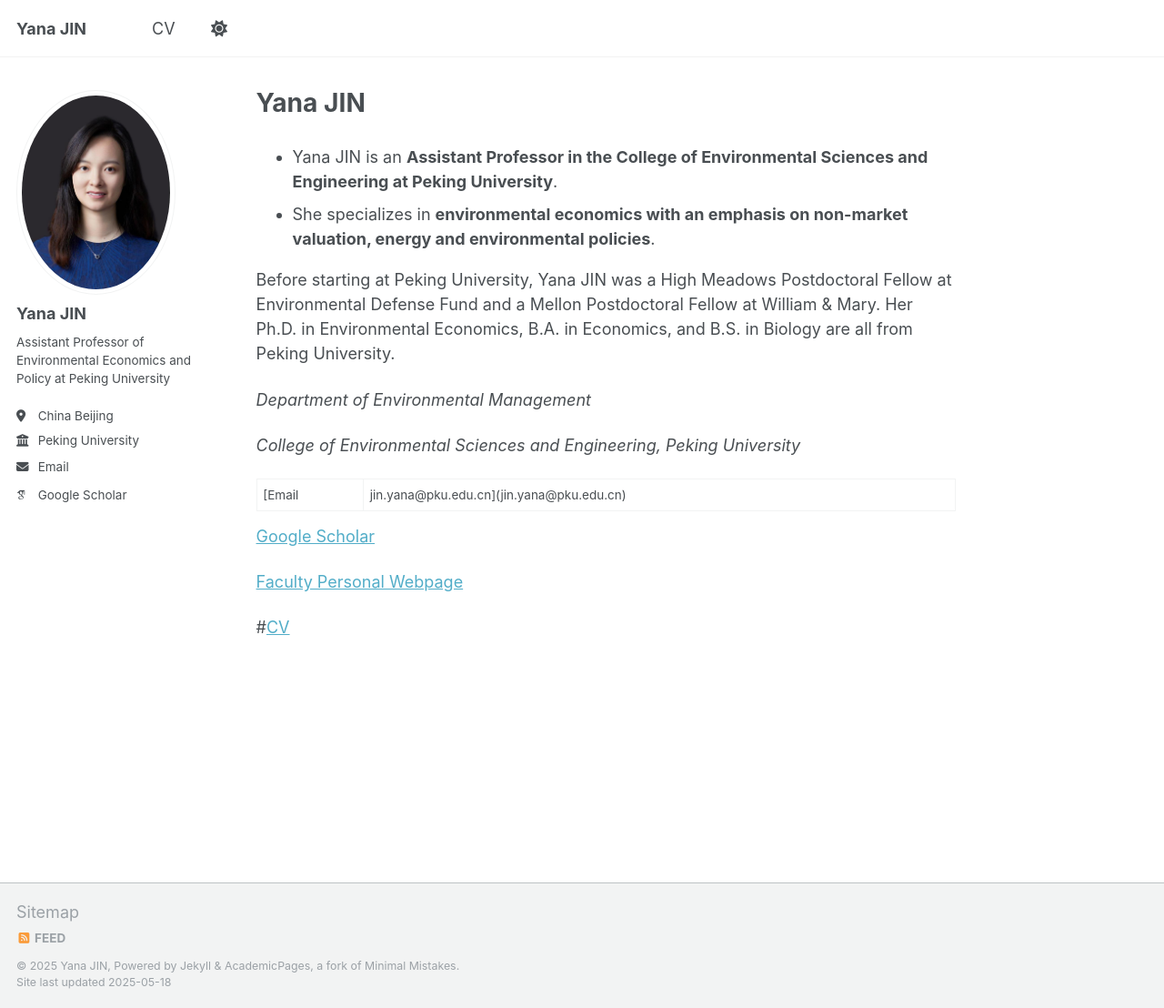
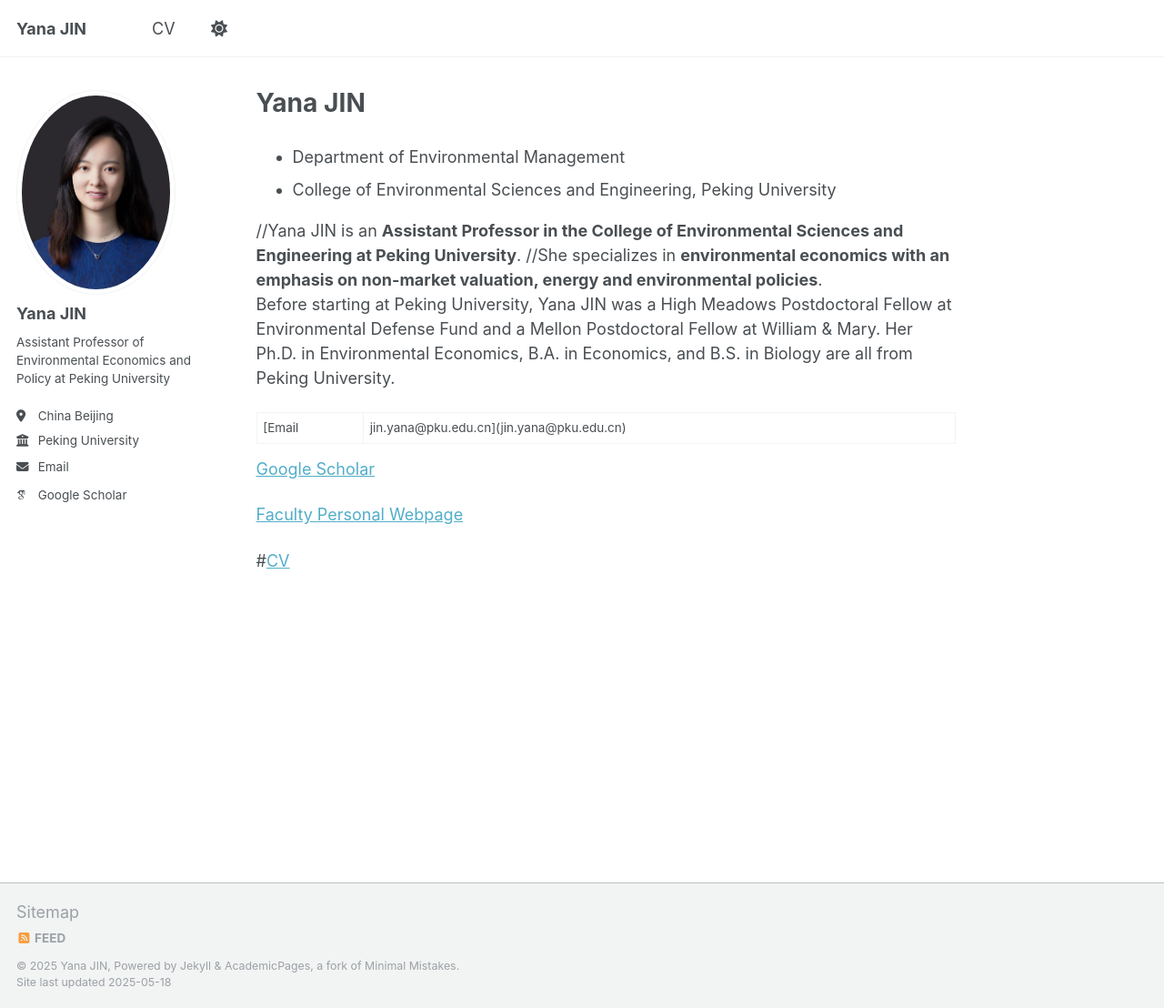
Before and after one commit to Cerulean23Y/YanaJin, a Jekyll site: the page built from _pages/about.md, in a window 1280 px wide and 1108 px high. Shown: the whole window at 91% size. Built offline with Jekyll 4.4.1, drawn with Linux system fonts in a browser that asks for light colours; some web fonts are replaced.

```diff
--- a/_pages/about.md
+++ b/_pages/about.md
@@ -6,15 +6,13 @@ redirect_from:
   - /about/
   - /about.html
 ---
+* Department of Environmental Management
+* College of Environmental Sciences and Engineering, Peking University
 
-* Yana JIN is an **Assistant Professor in the College of Environmental Sciences and Engineering at Peking University**.
-* She specializes in **environmental economics with an emphasis on non-market valuation, energy and environmental policies**.
 
-Before starting at Peking University, Yana JIN was a High Meadows Postdoctoral Fellow at Environmental Defense Fund and a Mellon Postdoctoral Fellow at William & Mary. Her Ph.D. in Environmental Economics, B.A. in Economics, and B.S. in Biology are all from Peking University.
-
-*Department of Environmental Management*
-
-*College of Environmental Sciences and Engineering, Peking University*
+//Yana JIN is an **Assistant Professor in the College of Environmental Sciences and Engineering at Peking University**.
+//She specializes in **environmental economics with an emphasis on non-market valuation, energy and environmental policies**.
+<br/>Before starting at Peking University, Yana JIN was a High Meadows Postdoctoral Fellow at Environmental Defense Fund and a Mellon Postdoctoral Fellow at William & Mary. Her Ph.D. in Environmental Economics, B.A. in Economics, and B.S. in Biology are all from Peking University.
 
 [Email | jin.yana@pku.edu.cn](jin.yana@pku.edu.cn)
 
```
